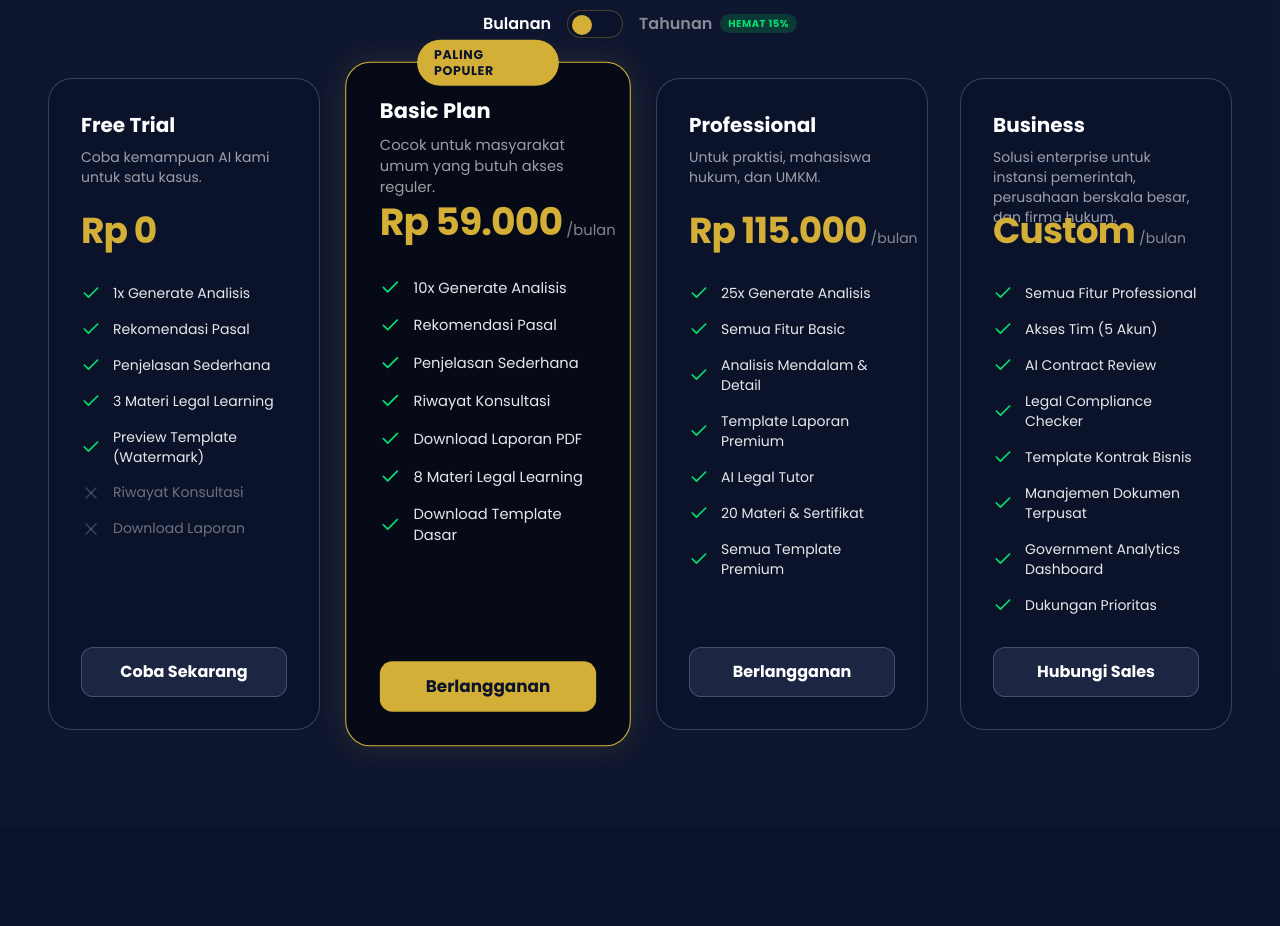
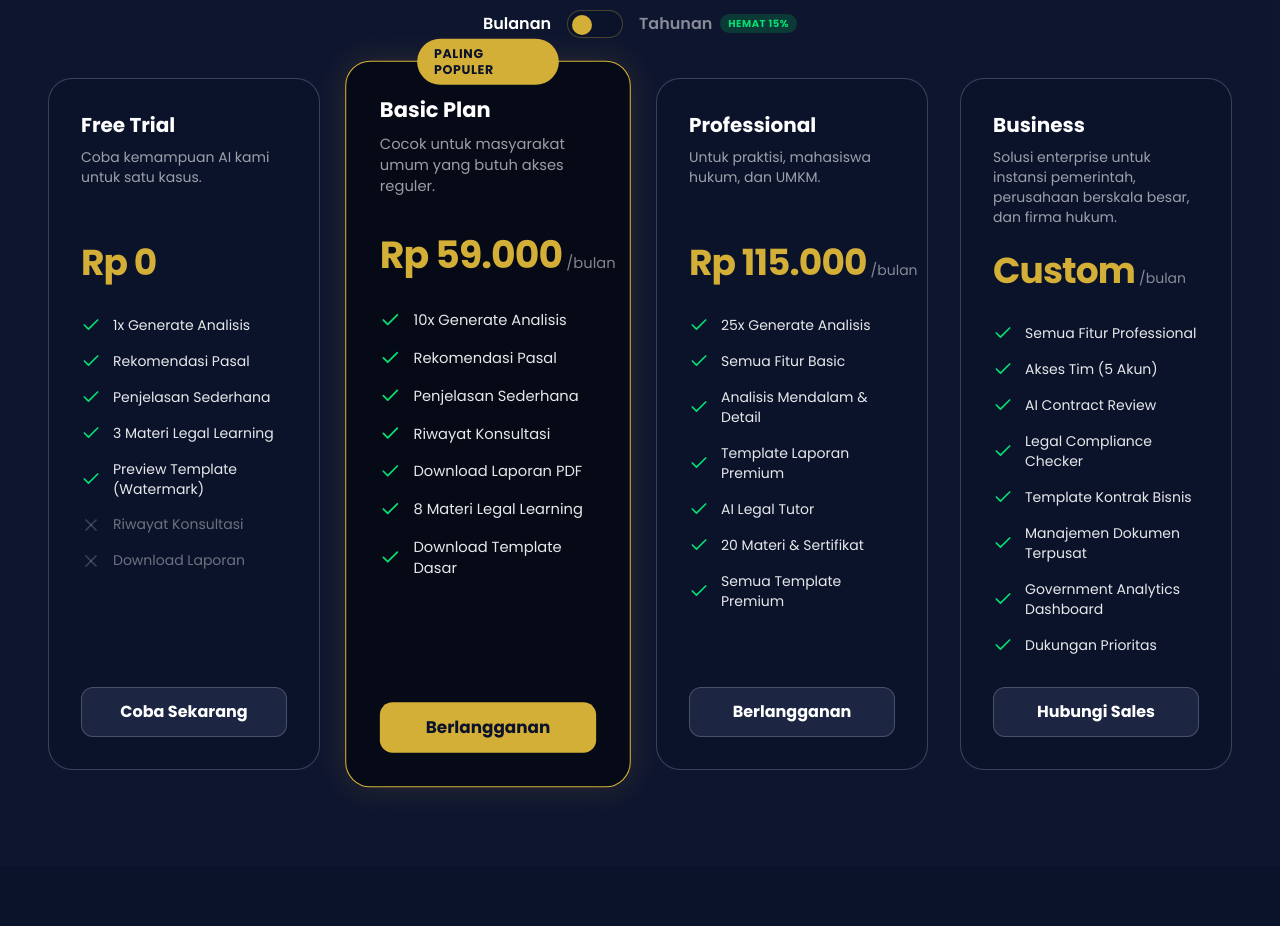
Before and after one commit to KangBasrengg/KonsultanAI, a Next.js app: page / in a window 1280 px wide. Shown: the part 3900-4826 px from the top of the page. Built offline with nearby package versions, Linux system fonts and the light colour scheme; no server answers; the database is empty.

Commit message:
fix: resolve text overlap in Business pricing card

```diff
--- a/src/components/sections/PricingSection.tsx
+++ b/src/components/sections/PricingSection.tsx
@@ -133,7 +133,7 @@ export default function PricingSection() {
               )}
 
               <h3 className="text-xl font-bold mb-2">{plan.name}</h3>
-              <p className="text-sm text-putih/60 mb-6 h-10">{plan.desc}</p>
+              <p className="text-sm text-putih/60 mb-6 min-h-[4.5rem]">{plan.desc}</p>
 
               <div className="mb-8">
                 <div className="flex items-baseline gap-1 whitespace-nowrap">
```
